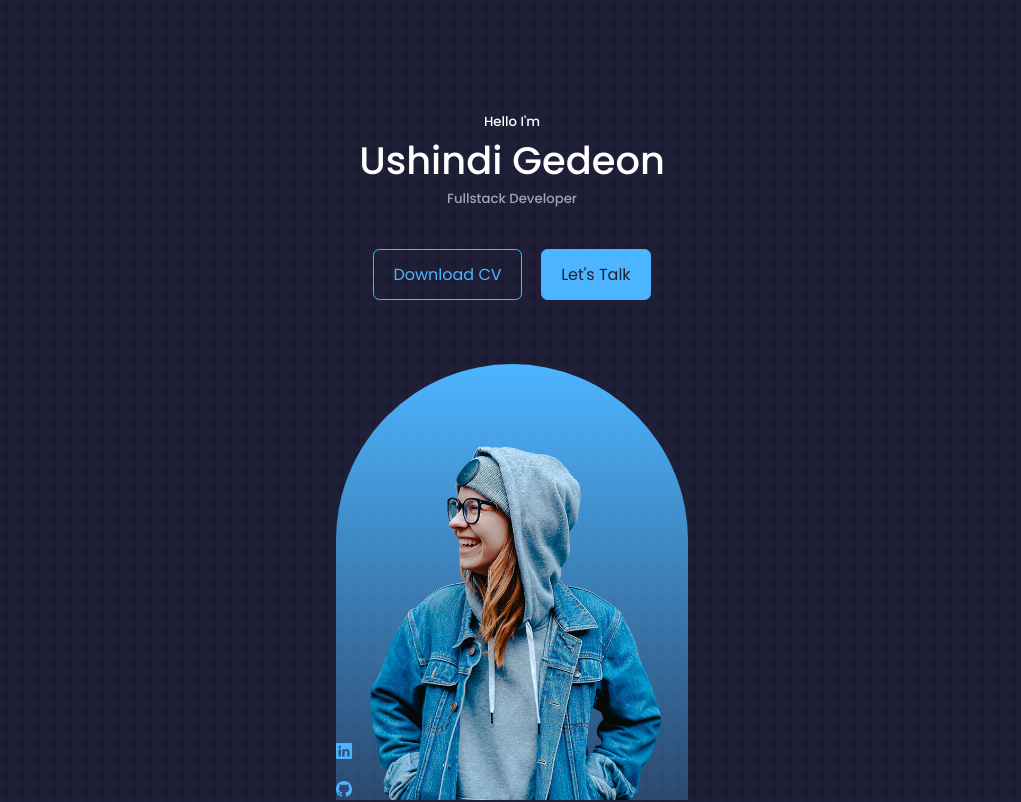
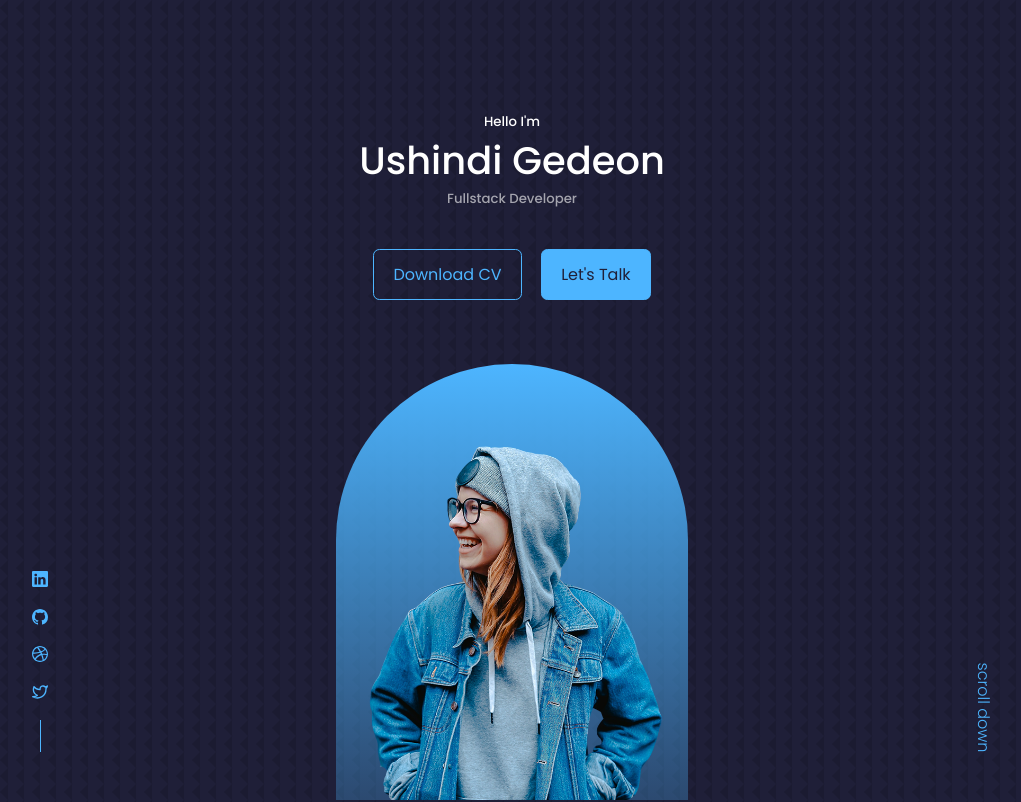
Before and after one commit to GedeonTS/React-portfolio, a React (Create React App) app: page / in a window 1280 px wide. Shown: the top 802 px of the page, without its empty margins (128-1149 px from the left). Built offline with nearby package versions, Linux system fonts and the light colour scheme.

Commit message:
add scripts to the header

```diff
--- a/src/components/header/header.jsx
+++ b/src/components/header/header.jsx
@@ -12,11 +12,13 @@ function header() {
         <h1>Ushindi Gedeon</h1>
         <h5 className='text-light'>Fullstack Developer</h5>
         <CTA />
+        <a href="#contact" className='scroll_down'>scroll down</a>
         <div className="me">
           <img src={ME} alt="me" />
-          <a href="#contact" className='scroll_down'>scroll down</a>
-          <HeaderSocials/>
+
+
         </div>
+        <HeaderSocials />
       </div>
     </header>
   )
```
